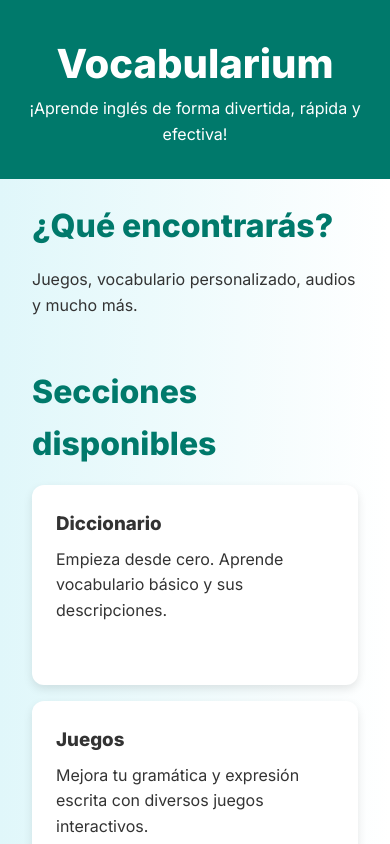
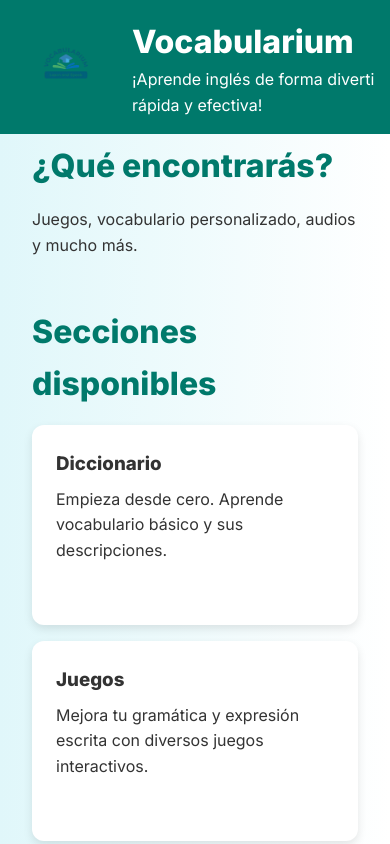
Before and after one commit to sergiossmm/vocabularium, a plain HTML site: page index.html in a window 390 px wide. Shown: the top 844 px of the page. Drawn offline with Linux system fonts and the light colour scheme.

Commit message:
Update index.html

```diff
--- a/index.html
+++ b/index.html
@@ -4,6 +4,8 @@
   <meta charset="UTF-8" />
   <meta name="viewport" content="width=device-width, initial-scale=1.0" />
   <title>Vocabularium</title>
+  <link rel="icon" type="image/png" href="https://github.com/sergiossmm/vocabularium/raw/main/vocabularium.png" />
+
   <link href="https://fonts.googleapis.com/css2?family=Inter:wght@400;600;800&display=swap" rel="stylesheet" />
   <style>
     * {
@@ -22,21 +24,41 @@
  header {
   background: #00796b;
   color: white;
-      padding: 2rem 1rem;
-      text-align: center;
+  padding: 0rem 1rem;
   position: fixed;
   width: 100%;
+  display: flex;
+  align-items: center;
+  justify-content: flex-start;
+  gap: 30%;
+  top: 0;
+  z-index: 1000;
+  text-align: left; /* Para que el texto quede alineado a la izquierda */
+}
+
+header img.logo {
+  height: 200px;
+  width: 200px;
+  border-radius: 8px;
+  flex-shrink: 0; /* Evita que el logo se reduzca */
+}
+
+header div {
+  display: flex;
+  flex-direction: column;
 }
 
     header h1 {
-      font-size: 2.5rem;
+      font-size: 2rem;
+      font-weight: 800;
+      margin: 0;
     }
 
     .container {
       max-width: 1200px;
       margin: auto;
       padding: 2rem;
-    padding-top: 200px;
+      padding-top: 240px; /* Ajustado por header fijo con menor padding */
     }
 
     .section {
@@ -98,10 +120,44 @@
       color: #777;
       font-size: 0.9rem;
     }
+    .text-small {
+  display: none; /* oculto por defecto */
+}
 
     @media (max-width: 768px) {
+       .text-large {
+    display: none; /* oculto en móvil */
+  }
+  .text-small {
+    display: block; /* muestro en móvil */
+  }
         .levels {
         flex-direction: column;
+      }
+
+      header {
+        padding: 1rem;
+    flex-direction: row !important; /* fuerza fila */
+    gap: 1rem;
+    flex-wrap: nowrap !important; /* evita que se envuelvan */
+    align-items: center;
+    justify-content: flex-start;
+  }
+
+  header img.logo {
+    height: 100px;
+    width: 100px;
+    border-radius: 8px;
+    flex-shrink: 0;
+  }
+
+  .header-text {
+    white-space: nowrap; /* evita que el texto se rompa en varias líneas */
+    overflow: hidden;
+    text-overflow: ellipsis; /* si es muy largo, muestra puntos suspensivos */
+  }
+  .container{
+     padding-top: 140px;
   }
     }
 
@@ -114,6 +170,7 @@
     .contact-info p {
       margin: 0.2rem 0;
     }
+
     .download-apk {
       display: inline-block;
       margin-top: 1rem;
@@ -125,6 +182,7 @@
       font-weight: 600;
       transition: background 0.3s;
     }
+
     .download-apk:hover {
       background-color: #2e7d32;
     }
@@ -132,8 +190,14 @@
 </head>
 <body>
   <header>
-    <h1>Vocabularium</h1>
-    <p>¡Aprende inglés de forma divertida, rápida y efectiva!</p>
+  <img src="https://github.com/sergiossmm/vocabularium/raw/main/vocabularium.png" alt="Logo Vocabularium" class="logo" height="450px" />
+  <div class="header-text">
+    <h1 class="text-large">Vocabularium</h1>
+  <p class="text-large">¡Aprende inglés de forma divertida, rápida y efectiva!</p>
+
+  <h1 class="text-small">Vocabularium</h1>
+  <p class="text-small">¡Aprende inglés de forma divertida,<br>rápida y efectiva!</p>
+  </div>
 </header>
 
   <div class="container">
@@ -168,7 +232,6 @@
       <p>¡Gracias por confiar en Vocabularium para tu aprendizaje!</p>
     </section>
 
-
     <section class="section">
       <h2>Contacto</h2>
       <div class="contact-info">
```
Lines whose indentation alone changed are shown as unchanged.
